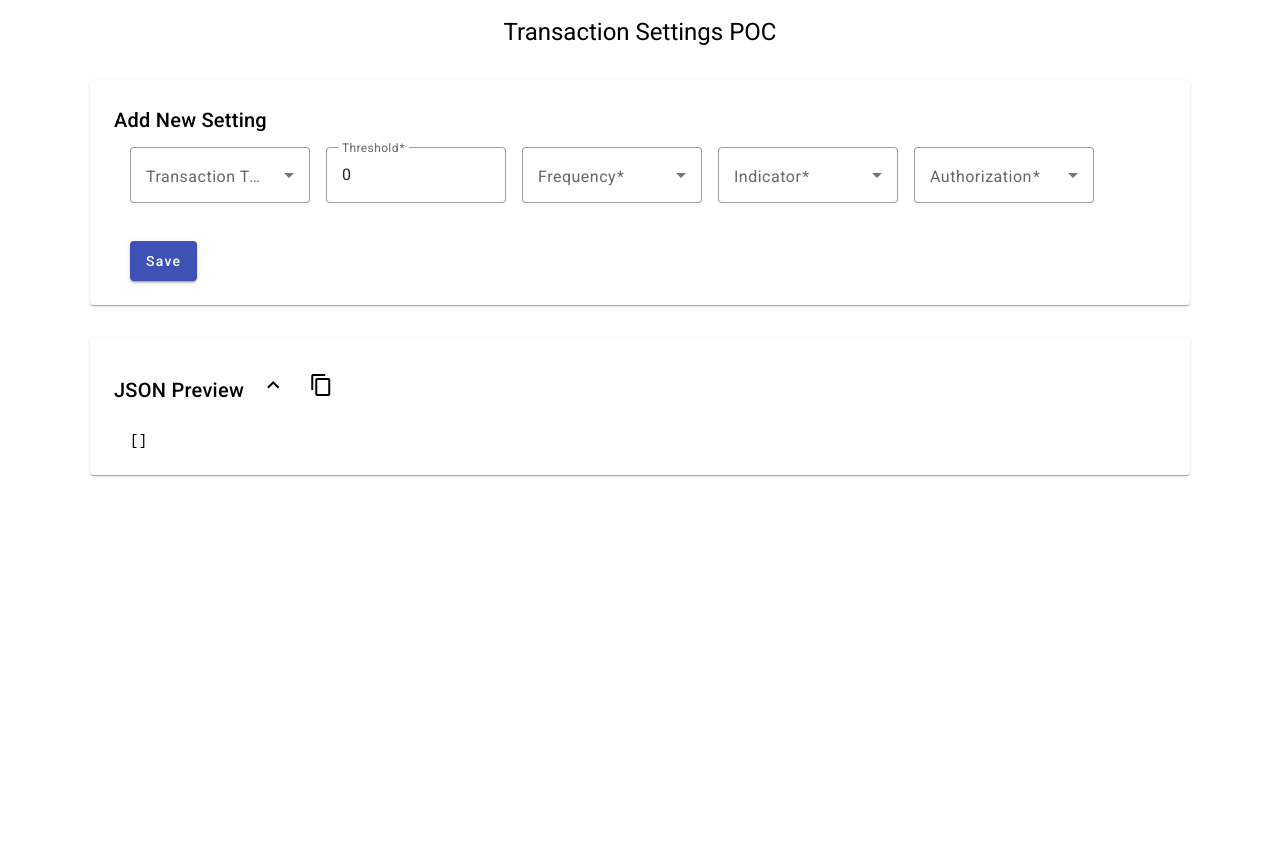
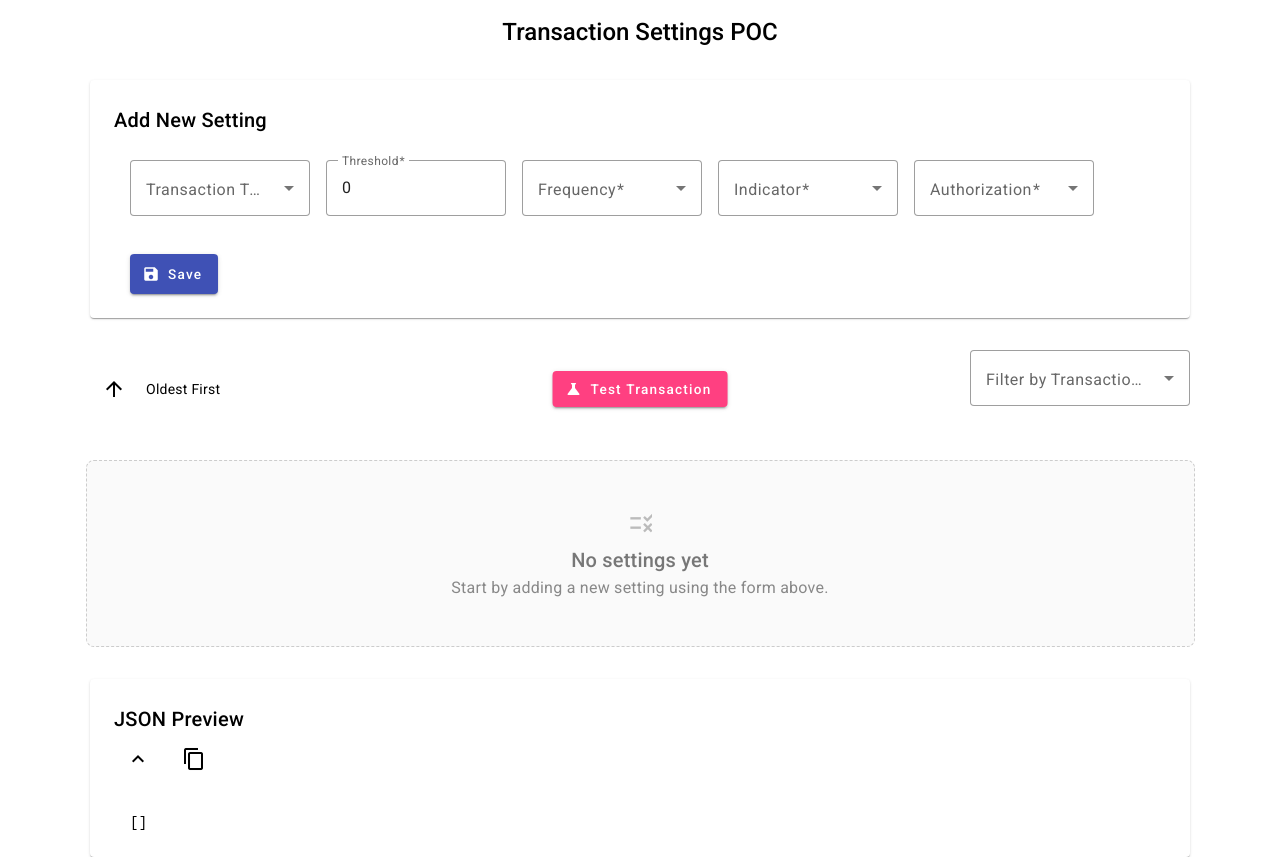
Before and after one commit to EpoCo742/settings-ui, an Angular app: page / in a window 1280 px wide. Before the commit the page ends 816 px from the top, so only its background shows below. Built offline with nearby package versions, Linux system fonts and the light colour scheme.

Commit message:
everything I missed

```diff
--- a/src/app/add-setting/add-setting.component.html
+++ b/src/app/add-setting/add-setting.component.html
@@ -46,18 +46,29 @@
                     </mat-select>
                 </mat-form-field>
 
-                <button mat-raised-button color="primary" (click)="saveSetting()">Save</button>
+                <button mat-raised-button color="primary" (click)="saveSetting()">
+                    <mat-icon>save</mat-icon>
+                    Save
+                  </button>
             </div>
         </form>
     </mat-card-content>
 </mat-card>
-<div class="sort-controls" *ngIf="savedSettings.length > 0">
-    <button mat-icon-button (click)="toggleSortDirection()"
-        [attr.aria-label]="sortDescending ? 'Sort Ascending' : 'Sort Descending'">
-        <mat-icon>{{ sortDescending ? 'arrow_downward' : 'arrow_upward' }}</mat-icon>
-    </button>
-    <span>{{ sortDescending ? 'Newest first' : 'Oldest first' }}</span>
-
+<div class="sort-controls" >
+    <div class="toolbar-left">
+        <button mat-icon-button (click)="toggleSortDirection()"
+            [attr.aria-label]="sortDescending ? 'Sort Ascending' : 'Sort Descending'">
+            <mat-icon>{{ sortDescending ? 'arrow_downward' : 'arrow_upward' }}</mat-icon>
+        </button>
+        <span>{{ sortDescending ? 'Newest First' : 'Oldest First' }}</span>
+    </div>
+    <div class="toolbar-center">
+        <button mat-raised-button color="accent" (click)="openTestTransactionDialog()">
+            <mat-icon>science</mat-icon>
+            Test Transaction
+        </button>
+    </div>
+    <div class="toolbar-right"></div>
     <mat-form-field appearance="outline" class="filter-select">
         <mat-label>Filter by Transaction Type</mat-label>
         <mat-select [(value)]="selectedTransactionType">
@@ -66,10 +77,16 @@
         </mat-select>
     </mat-form-field>
 </div>
+<div *ngIf="!savedSettings.length" class="empty-state">
+    <mat-icon class="empty-icon">rules</mat-icon>
+    <h3>No settings yet</h3>
+    <p>Start by adding a new setting using the form above.</p>
+  </div>
 <ng-container *ngFor="let setting of getFilteredAndSortedSettings()">
-    <mat-card class="setting-card">
+    <mat-card class="setting-card"
+            [ngClass]="{ 'newly-added': setting.settingsId === newSettingId }">
         <mat-card-title>
-            Setting# {{ setting.settingsId.slice(0, 8) }}
+            Setting {{ setting.settingsId.slice(0, 8) }}...
             <span class="meta">Created: {{ formatCreatedDate(setting.dateCreated) }}</span>
             <span class="actions">
                 <!-- View Mode -->
@@ -194,14 +211,15 @@
     <mat-card-title>
         JSON Preview
 
-        <span class="actions">
+        <span class="json-actions">
             <button mat-icon-button (click)="toggleJson()" [attr.aria-label]="showJson ? 'Collapse' : 'Expand'">
                 <mat-icon>{{ showJson ? 'expand_less' : 'expand_more' }}</mat-icon>
             </button>
 
-            <button mat-icon-button (click)="copyJson()" aria-label="Copy JSON to clipboard">
+            <button mat-icon-button (click)="copyJson()" matTooltip="Copy JSON">
                 <mat-icon>content_copy</mat-icon>
             </button>
+            <span class="copy-confirm" *ngIf="copiedJson">Copied!</span>
         </span>
     </mat-card-title>
 
--- a/src/app/add-setting/add-setting.component.scss
+++ b/src/app/add-setting/add-setting.component.scss
@@ -12,8 +12,8 @@ mat-card {
       display: flex;
       flex-direction: column;
       gap: 1.5rem;
-      padding-top: 0.2rem;
-      padding-bottom: 0.0rem;
+      padding-top: 1rem;
+      padding-bottom: 0rem;
     }
 
     .form-row {
@@ -44,13 +44,13 @@ mat-card {
     max-width: 1100px;
     margin: 0.75rem auto;
     padding: 0.5rem 1rem;
-
+    transition: transform 0.3s ease, box-shadow 0.3s ease;
 
     mat-card-title {
       display: flex;
       justify-content: space-between;
       align-items: center;
-      font-size: 1.05rem;
+      font-size: 1.00rem;
       margin-bottom: 0.3rem;
       padding-left: 20px;
       padding: 0;
@@ -111,6 +111,26 @@ mat-card {
     }
   }
 
+  .newly-added {
+    animation: pulse-in 0.6s ease-out;
+    box-shadow: 0 0 0 3px #4caf50aa;
+    border-radius: 8px;
+  }
+
+  @keyframes pulse-in {
+    0% {
+      transform: scale(0.97);
+      opacity: 0.2;
+    }
+    60% {
+      transform: scale(1.02);
+      opacity: 1;
+    }
+    100% {
+      transform: scale(1);
+    }
+  }
+
   .sort-controls {
     display: flex;
     align-items: center;
@@ -129,3 +149,103 @@ mat-card {
       margin-left: auto;
     }
   }
+
+  .toolbar-row {
+    position: relative;
+    display: flex;
+    align-items: center;
+    max-width: 1100px;
+    margin: 0.75rem auto;
+    padding: 0 1rem;
+  }
+
+  .toolbar-left,
+  .toolbar-right {
+    flex: 1;
+    display: flex;
+    align-items: center;
+  }
+
+  .toolbar-left {
+    justify-content: flex-start;
+    gap: 0.5rem;
+  }
+
+  .toolbar-right {
+    justify-content: flex-end;
+  }
+
+  .toolbar-center {
+    position: absolute;
+    left: 50%;
+    transform: translateX(-50%);
+    z-index: 1;
+    display: flex;
+    align-items: center;
+    justify-content: center;
+  }
+
+  .sort-label {
+    font-size: 0.85rem;
+    color: #555;
+  }
+
+  .filter-select {
+    min-width: 220px;
+  }
+
+  button {
+    height: 36px;
+    font-size: 0.85rem;
+    white-space: nowrap;
+  }
+
+  .empty-state {
+    text-align: center;
+    padding: 3rem 1rem;
+    color: #777;
+    width: 100%;
+    max-width: 1075px;
+    margin: 2rem auto;
+    border: 1px dashed #ccc;
+    border-radius: 8px;
+    background: #fafafa;
+
+    h3 {
+      margin: 0.5rem 0 0.25rem;
+      font-weight: 500;
+      font-size: 1.25rem;
+    }
+
+    p {
+      font-size: 1rem;
+      color: #888;
+      margin: 0;
+    }
+
+    .empty-icon {
+      font-size: 28px;
+      color: #bbb;
+    }
+  }
+
+  .json-actions {
+    display: flex;
+    align-items: center;
+    gap: 0.5rem;
+
+    .copy-confirm {
+      color: #4caf50;
+      font-size: 0.85rem;
+      font-weight: 500;
+      opacity: 0;
+      animation: fadeInOut 2s ease;
+    }
+  }
+
+  @keyframes fadeInOut {
+    0% { opacity: 0; }
+    10% { opacity: 1; }
+    90% { opacity: 1; }
+    100% { opacity: 0; }
+  }
--- a/src/app/add-setting/add-setting.component.ts
+++ b/src/app/add-setting/add-setting.component.ts
@@ -10,6 +10,8 @@ import { MatIconModule } from '@angular/material/icon';
 import { v4 as uuidv4 } from 'uuid';
 import { Clipboard } from '@angular/cdk/clipboard';
 import { OnInit } from '@angular/core';
+import { MatDialog } from '@angular/material/dialog';
+import { TestTransactionDialogComponent } from '../test-setting/test-transaction-dialog.component';
 
 @Component({
   selector: 'app-add-setting',
@@ -39,7 +41,7 @@ export class AddSettingComponent implements OnInit {
   indicatorOptions = ['primary', 'secondary'];
   authorizationOptions = ['yes', 'no'];
 
-  constructor(private fb: FormBuilder, private clipboard: Clipboard) {
+  constructor(private fb: FormBuilder, private clipboard: Clipboard, private dialog: MatDialog) {
     this.settingForm = this.fb.group({
       transactionTypes: [[], Validators.required],
       threshold: ['0', [Validators.required, Validators.pattern('^[0-9]+$')]],
@@ -70,10 +72,20 @@ export class AddSettingComponent implements OnInit {
     this.showJson = !this.showJson;
   }
 
+  copiedJson: boolean = false;
+
   copyJson() {
-    const json = JSON.stringify(this.savedSettings, null, 2);
-    this.clipboard.copy(json);
+    const jsonText = JSON.stringify(this.savedSettings, null, 2);
+    navigator.clipboard.writeText(jsonText).then(() => {
+      this.copiedJson = true;
+
+      setTimeout(() => {
+        this.copiedJson = false;
+      }, 2000);
+    });
   }
+
+  newSettingId: string | null = null;
 
   saveSetting() {
     if (this.settingForm.valid) {
@@ -87,20 +99,13 @@ export class AddSettingComponent implements OnInit {
         }
       };
 
-      this.savedSettings = [newSetting, ...this.savedSettings];
-
+      this.savedSettings.unshift(newSetting);
+      this.newSettingId = newSetting.settingsId;
       this.updateSessionStorage();
 
-      this.settingForm.setValue({
-        transactionTypes: [],
-        threshold: '0',
-        frequency: [],
-        indicator: [],
-        authorization: []
-      });
-
-      this.settingForm.markAsPristine();
-      this.settingForm.markAsUntouched();
+      setTimeout(() => {
+        this.newSettingId = null;
+      }, 500);
     } else {
       this.settingForm.markAllAsTouched();
     }
@@ -114,6 +119,7 @@ export class AddSettingComponent implements OnInit {
 
   deleteSetting(id: string) {
     this.savedSettings = this.savedSettings.filter(s => s.settingsId !== id);
+    this.updateSessionStorage();
   }
 
   startEdit(setting: any) {
@@ -137,6 +143,7 @@ export class AddSettingComponent implements OnInit {
       const idx = this.savedSettings.findIndex(s => s.settingsId === id);
       if (idx >= 0) {
         this.savedSettings[idx].settingValue = { ...this.editingForm.value };
+        this.updateSessionStorage();
       }
       this.cancelEdit();
     }
@@ -147,7 +154,7 @@ export class AddSettingComponent implements OnInit {
     return this.sortDescending ? sorted.reverse() : sorted;
   }
 
-  sortDescending = true;
+  sortDescending = false;
 
   toggleSortDirection() {
     this.sortDescending = !this.sortDescending;
@@ -211,4 +218,14 @@ export class AddSettingComponent implements OnInit {
   private updateSessionStorage() {
     sessionStorage.setItem(this.SESSION_KEY, JSON.stringify(this.savedSettings));
   }
+
+  openTestTransactionDialog() {
+    this.dialog.open(TestTransactionDialogComponent, {
+      maxWidth: '1100px',
+      panelClass: 'test-transaction-dialog',
+      data: {
+        settings: this.savedSettings
+      }
+    });
+  }
 }
--- a/src/app/app.component.scss
+++ b/src/app/app.component.scss
@@ -2,4 +2,5 @@ h1 {
     text-align: center;
     margin-bottom: 1rem;
     margin-top: 1rem;
+    font-weight: 500;
   }
```
Also changed, not shown: src/styles.scss (line endings or trailing spaces).
